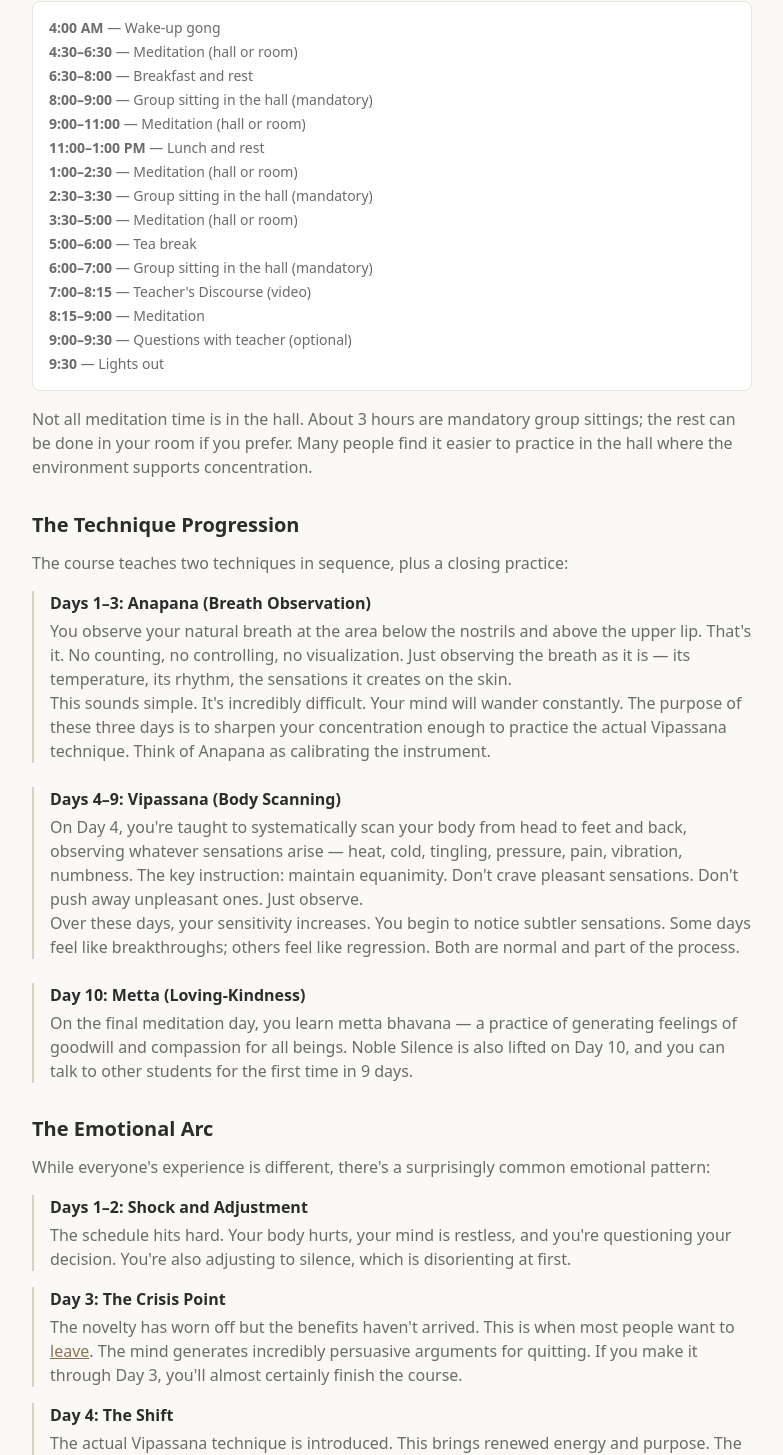
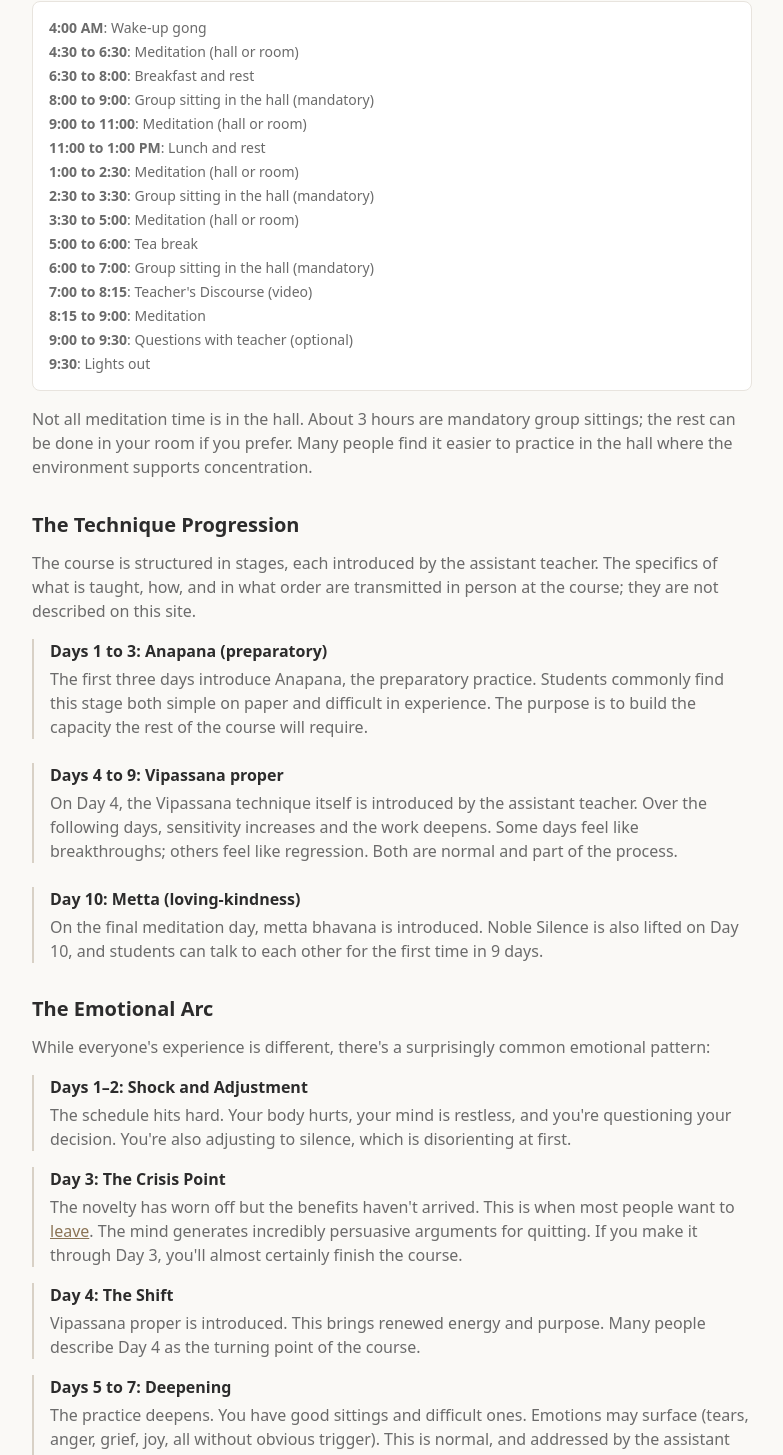
Before and after one commit to m13v/vipassana-cool, a Next.js app: page /faq/what-to-expect in a window 1280 px wide. Shown: the part 942-2397 px from the top of the page, without its empty margins (248-1031 px from the left). Built offline with nearby package versions, Linux system fonts and the light colour scheme.

Commit message:
Update what to expect page formatting and remove technique details

```diff
--- a/src/app/faq/what-to-expect/page.tsx
+++ b/src/app/faq/what-to-expect/page.tsx
@@ -3,7 +3,7 @@ import { FaqDetailPage } from "@/components/faq-detail-page";
 import Link from "next/link";
 
 export const metadata: Metadata = {
-  title: "What to Expect at a 10-Day Vipassana Course — Complete Overview",
+  title: "What to Expect at a 10-Day Vipassana Course: Complete Overview",
   description:
     "A high-level overview of what actually happens at a 10-day Vipassana course: the daily schedule, technique progression, emotional arc, and what nobody tells you.",
   alternates: { canonical: "https://vipassana.cool/faq/what-to-expect" },
@@ -14,7 +14,7 @@ export default function WhatToExpectPage() {
     <FaqDetailPage
       pageId="faq-what-to-expect"
       title="What to Expect at a 10-Day Course"
-      description="A practical overview of what happens during 10 days of Vipassana — the schedule, the technique, the emotional arc, and the reality of it."
+      description="A practical overview of what happens during 10 days of Vipassana: the schedule, the stages of the course, the emotional arc, and the reality of it."
       schemaFaqs={[
         {
           question: "What happens at a 10-day Vipassana course?",
@@ -67,21 +67,21 @@ export default function WhatToExpectPage() {
         </p>
         <div className="mt-4 rounded-lg border border-border bg-card p-4 text-sm">
           <div className="space-y-1">
-            <p><strong>4:00 AM</strong> — Wake-up gong</p>
-            <p><strong>4:30–6:30</strong> — Meditation (hall or room)</p>
-            <p><strong>6:30–8:00</strong> — Breakfast and rest</p>
-            <p><strong>8:00–9:00</strong> — Group sitting in the hall (mandatory)</p>
-            <p><strong>9:00–11:00</strong> — Meditation (hall or room)</p>
-            <p><strong>11:00–1:00 PM</strong> — Lunch and rest</p>
-            <p><strong>1:00–2:30</strong> — Meditation (hall or room)</p>
-            <p><strong>2:30–3:30</strong> — Group sitting in the hall (mandatory)</p>
-            <p><strong>3:30–5:00</strong> — Meditation (hall or room)</p>
-            <p><strong>5:00–6:00</strong> — Tea break</p>
-            <p><strong>6:00–7:00</strong> — Group sitting in the hall (mandatory)</p>
-            <p><strong>7:00–8:15</strong> — Teacher&apos;s Discourse (video)</p>
-            <p><strong>8:15–9:00</strong> — Meditation</p>
-            <p><strong>9:00–9:30</strong> — Questions with teacher (optional)</p>
-            <p><strong>9:30</strong> — Lights out</p>
+            <p><strong>4:00 AM</strong>: Wake-up gong</p>
+            <p><strong>4:30 to 6:30</strong>: Meditation (hall or room)</p>
+            <p><strong>6:30 to 8:00</strong>: Breakfast and rest</p>
+            <p><strong>8:00 to 9:00</strong>: Group sitting in the hall (mandatory)</p>
+            <p><strong>9:00 to 11:00</strong>: Meditation (hall or room)</p>
+            <p><strong>11:00 to 1:00 PM</strong>: Lunch and rest</p>
+            <p><strong>1:00 to 2:30</strong>: Meditation (hall or room)</p>
+            <p><strong>2:30 to 3:30</strong>: Group sitting in the hall (mandatory)</p>
+            <p><strong>3:30 to 5:00</strong>: Meditation (hall or room)</p>
+            <p><strong>5:00 to 6:00</strong>: Tea break</p>
+            <p><strong>6:00 to 7:00</strong>: Group sitting in the hall (mandatory)</p>
+            <p><strong>7:00 to 8:15</strong>: Teacher&apos;s Discourse (video)</p>
+            <p><strong>8:15 to 9:00</strong>: Meditation</p>
+            <p><strong>9:00 to 9:30</strong>: Questions with teacher (optional)</p>
+            <p><strong>9:30</strong>: Lights out</p>
           </div>
         </div>
         <p className="mt-4">
@@ -92,34 +92,28 @@ export default function WhatToExpectPage() {
       <section>
         <h2 className="mb-3 text-xl font-bold text-foreground">The Technique Progression</h2>
         <p>
-          The course teaches two techniques in sequence, plus a closing practice:
+          The course is structured in stages, each introduced by the assistant teacher. The specifics of what is taught, how, and in what order are transmitted in person at the course; they are not described on this site.
         </p>
 
         <div className="mt-4 space-y-6">
           <div className="border-l-2 border-accent/30 pl-4">
-            <h3 className="mb-1 font-semibold text-foreground">Days 1–3: Anapana (Breath Observation)</h3>
+            <h3 className="mb-1 font-semibold text-foreground">Days 1 to 3: Anapana (preparatory)</h3>
             <p>
-              You observe your natural breath at the area below the nostrils and above the upper lip. That&apos;s it. No counting, no controlling, no visualization. Just observing the breath as it is — its temperature, its rhythm, the sensations it creates on the skin.
-            </p>
-            <p>
-              This sounds simple. It&apos;s incredibly difficult. Your mind will wander constantly. The purpose of these three days is to sharpen your concentration enough to practice the actual Vipassana technique. Think of Anapana as calibrating the instrument.
+              The first three days introduce Anapana, the preparatory practice. Students commonly find this stage both simple on paper and difficult in experience. The purpose is to build the capacity the rest of the course will require.
             </p>
           </div>
 
           <div className="border-l-2 border-accent/30 pl-4">
-            <h3 className="mb-1 font-semibold text-foreground">Days 4–9: Vipassana (Body Scanning)</h3>
+            <h3 className="mb-1 font-semibold text-foreground">Days 4 to 9: Vipassana proper</h3>
             <p>
-              On Day 4, you&apos;re taught to systematically scan your body from head to feet and back, observing whatever sensations arise — heat, cold, tingling, pressure, pain, vibration, numbness. The key instruction: maintain equanimity. Don&apos;t crave pleasant sensations. Don&apos;t push away unpleasant ones. Just observe.
-            </p>
-            <p>
-              Over these days, your sensitivity increases. You begin to notice subtler sensations. Some days feel like breakthroughs; others feel like regression. Both are normal and part of the process.
+              On Day 4, the Vipassana technique itself is introduced by the assistant teacher. Over the following days, sensitivity increases and the work deepens. Some days feel like breakthroughs; others feel like regression. Both are normal and part of the process.
             </p>
           </div>
 
           <div className="border-l-2 border-accent/30 pl-4">
-            <h3 className="mb-1 font-semibold text-foreground">Day 10: Metta (Loving-Kindness)</h3>
+            <h3 className="mb-1 font-semibold text-foreground">Day 10: Metta (loving-kindness)</h3>
             <p>
-              On the final meditation day, you learn metta bhavana — a practice of generating feelings of goodwill and compassion for all beings. Noble Silence is also lifted on Day 10, and you can talk to other students for the first time in 9 days.
+              On the final meditation day, metta bhavana is introduced. Noble Silence is also lifted on Day 10, and students can talk to each other for the first time in 9 days.
             </p>
           </div>
         </div>
@@ -149,28 +143,28 @@ export default function WhatToExpectPage() {
           <div className="border-l-2 border-accent/30 pl-4">
             <h3 className="mb-1 font-semibold text-foreground">Day 4: The Shift</h3>
             <p>
-              The actual Vipassana technique is introduced. This brings renewed energy and purpose. The body scan gives you something concrete to work with. Many people describe Day 4 as the turning point of the course.
+              Vipassana proper is introduced. This brings renewed energy and purpose. Many people describe Day 4 as the turning point of the course.
             </p>
           </div>
 
           <div className="border-l-2 border-accent/30 pl-4">
-            <h3 className="mb-1 font-semibold text-foreground">Days 5–7: Deepening</h3>
+            <h3 className="mb-1 font-semibold text-foreground">Days 5 to 7: Deepening</h3>
             <p>
-              The practice deepens. You have good sittings and difficult ones. Emotions may surface — tears, anger, grief, joy, all without obvious trigger. This is normal. The technique is working with material stored deep in the body-mind.
+              The practice deepens. You have good sittings and difficult ones. Emotions may surface (tears, anger, grief, joy, all without obvious trigger). This is normal, and addressed by the assistant teacher during the course.
             </p>
           </div>
 
           <div className="border-l-2 border-accent/30 pl-4">
-            <h3 className="mb-1 font-semibold text-foreground">Days 8–9: Intensity or Stillness</h3>
+            <h3 className="mb-1 font-semibold text-foreground">Days 8 and 9: Intensity or Stillness</h3>
             <p>
-              Some people experience profound stillness and clarity. Others face intense emotional purification. Both are valid experiences. The key is equanimity regardless of what arises.
+              Some people experience profound stillness and clarity. Others face intense emotional difficulty. Both are valid experiences and are addressed by the assistant teacher as they arise.
             </p>
           </div>
 
           <div className="border-l-2 border-accent/30 pl-4">
             <h3 className="mb-1 font-semibold text-foreground">Day 10: Relief and Connection</h3>
             <p>
-              Silence lifts. Talking again is overwhelming — everyone has been through an intense shared experience. There&apos;s laughter, tears, and connection. The metta practice provides a gentle ending. You leave the next morning.
+              Silence lifts. Talking again is overwhelming; everyone has been through an intense shared experience. There is laughter, tears, and connection. Metta provides a gentle ending. You leave the next morning.
             </p>
           </div>
         </div>
```
